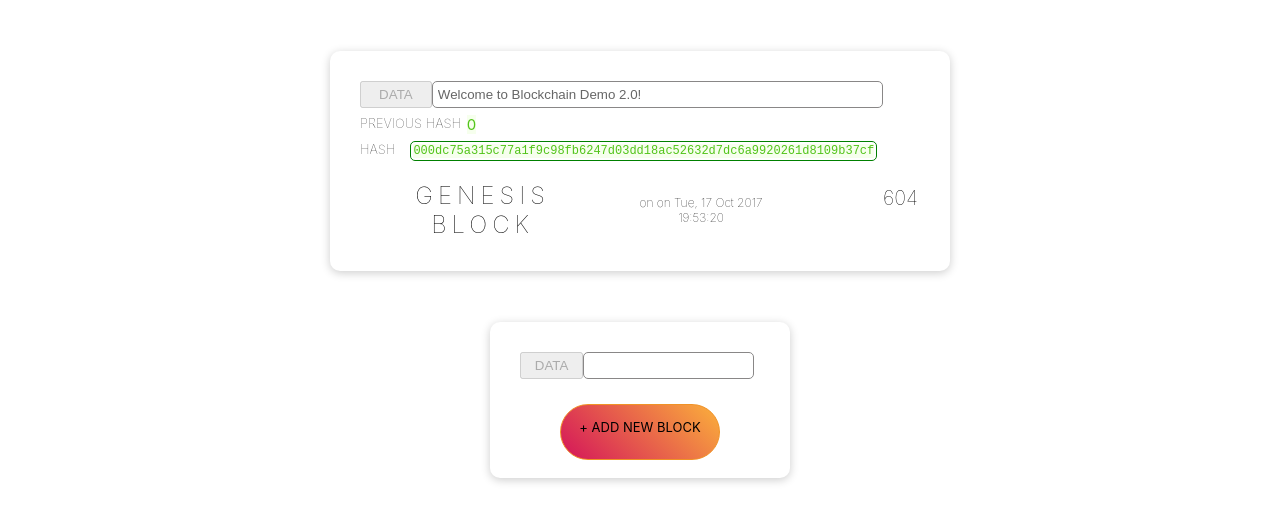
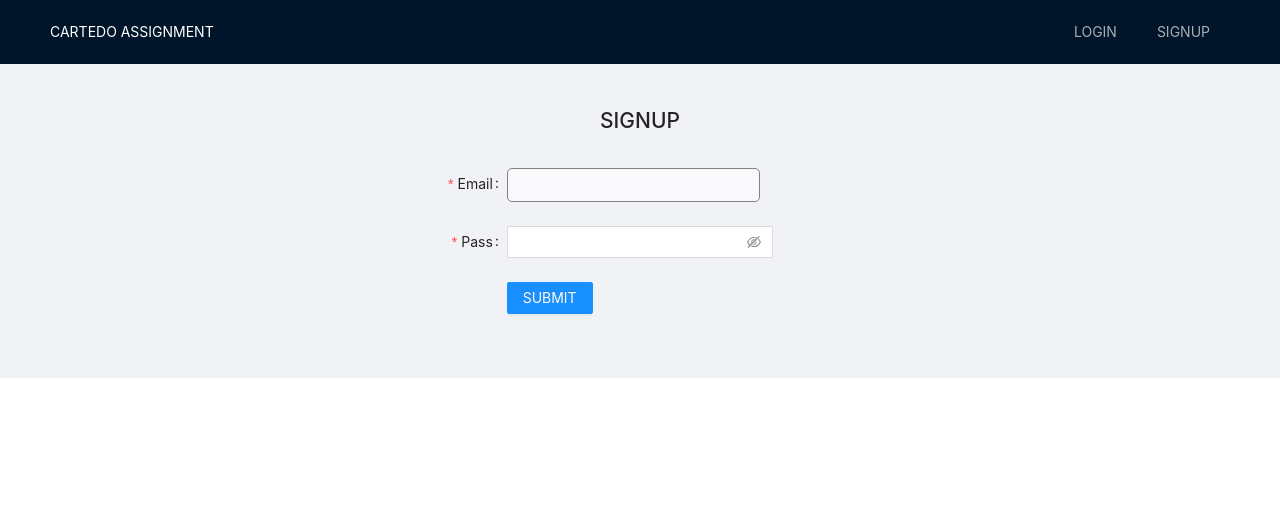
Before and after one commit to ayushshrivastava28/cartedo, a React (Create React App) app: page /signup in a window 1280 px wide. Shown: the top 522 px of the page. Built offline with nearby package versions, Linux system fonts and the light colour scheme; no server answers.

Commit message:
authentication completed

```diff
--- a/src/App.js
+++ b/src/App.js
@@ -1,14 +1,118 @@
-import './App.css';
-// import BlockChainCard from './components/BlockChainCard'
+// import './App.css';
+// // import BlockChainCard from './components/BlockChainCard'
+// import Card from './components/Card'
+
+// function App() {
+//   return (
+//     <div className="App">
+
+//       <Card />
+//     </div>
+//   );
+// }
+
+// export default App;
+
+import React, { Fragment, useEffect, useState } from 'react';
+import { BrowserRouter as Router, Switch, Route, Link } from 'react-router-dom';
+import { Layout, Menu, notification } from 'antd';
+import 'antd/dist/antd.css';
+// components
+
+import Login from './components/login';
+import SignUp from './components/SignUp';
 import Card from './components/Card'
 
-function App() {
-  return (
-    <div className="App">
+// firebase
+import firebase from '../src/config/firebase';
 
-      <Card />
-    </div>
-  );
-}
+const { Header, Content } = Layout;
 
-export default App;
+const App = (() => {
+  const [user, setUser] = useState(null);
+
+  // firebase auth listener
+  useEffect(() => {
+    firebase.auth().onAuthStateChanged((usr) => {
+      if (usr) {
+        setUser({ email: usr.email })
+      } else {
+        setUser(null)
+      }
+    })
+  }, []);
+
+
+  const _rendserRoutes = () => {
+    return <Switch>
+      <Route exact path="/login" component={Login} />
+      <Route exact path="/Card" component={Card} />
+      <Route exact path="/signup" component={SignUp} />
+    </Switch>
+  }
+
+  return <Router>
+    <Layout>
+      <Header
+        style={{
+          display: 'flex'
+        }}>
+        <div
+          style={{
+            color: 'white'
+          }}>
+          CARTEDO ASSIGNMENT
+            </div>
+        <Menu
+          mode='horizontal'
+          theme='dark'
+          style={{
+            display: 'flex',
+            flex: 1,
+            marginLeft: 120
+          }}>
+          <Menu.Item
+            style={{
+              marginLeft: 'auto',
+            }}>
+          </Menu.Item>
+          {
+            user === null ?
+              <Fragment>
+                <Menu.Item>
+                  <Link to='/login'>
+                    LOGIN
+                                    </Link>
+                </Menu.Item>
+                <Menu.Item>
+                  <Link to='/signup'>
+                    SIGNUP
+                                    </Link>
+                </Menu.Item>
+              </Fragment> :
+              <Menu.Item
+                onClick={
+                  () => {
+                    firebase.auth().signOut();
+                    localStorage.clear();
+                    notification.open({
+                      type: 'success',
+                      message: 'Logged out successfully'
+                    })
+                  }
+                }>
+                <Link>
+                  LOGOUT
+                                </Link>
+              </Menu.Item>
+          }
+
+        </Menu>
+      </Header>
+      <Content>
+        {_rendserRoutes()}
+      </Content>
+    </Layout>
+  </Router>
+})
+export default App
--- a/src/components/Card.css
+++ b/src/components/Card.css
@@ -1,6 +1,6 @@
 .blockchain-card {
-    width: 35rem;
-    height: 10rem;
+    width: 37rem;
+    height: 12rem;
     margin-left: auto;
     margin-right: auto;
     margin-top: 4%;
@@ -15,14 +15,14 @@
 
 .blockChain-addCard {
     width: 15rem;
-    height: 6rem;
+    height: 8rem;
     margin-left: auto;
     margin-right: auto;
     margin-top: 4%;
     margin-bottom: 5%;
     border-radius: 10px;
     padding-top: 2%;
-    padding: 30px;
+    padding: 25px;
     box-shadow: 0 2px 10px 0 rgba(0, 0, 0, 0.2);
     background: #ffffff;
     overflow: hidden;
@@ -49,7 +49,7 @@
 .ant-input {
     float: left;
     background: #ffffff;
-    width: 90%;
+    width: 95%;
     padding: 5px;
     border: solid 1px rgb(59, 56, 56);
     border-radius: 5px;
@@ -125,16 +125,31 @@
 }
 
 .add-button {
+    /* width: 10em;
+    height: 2em;
+    margin-left: auto;
+    margin-right: auto;
+    margin-top: 25px;
+    margin-bottom: 40px;
+    display: flex;
+    border: 1px solid rgb(240, 146, 38);
+    background: linear-gradient(45deg, #d4145a, #fbb03b);
+    justify-content: center;
+    padding: 18px;
+    border-radius: 30px;
+    font-size: small;
+    cursor: pointer; */
     width: 10em;
     height: 2em;
     margin-left: auto;
     margin-right: auto;
     margin-top: 25px;
+    margin-bottom: 70px;
     display: flex;
     border: 1px solid rgb(240, 146, 38);
     background: linear-gradient(45deg, #d4145a, #fbb03b);
     justify-content: center;
-    padding: 14px;
+    /* padding: 5px; */
     border-radius: 30px;
     font-size: small;
     cursor: pointer;
--- a/src/components/Card.js
+++ b/src/components/Card.js
@@ -84,8 +84,13 @@
 
 
 import React, { useState, useEffect } from "react";
+import Faker from 'faker'
 import './Card.css'
+import { FontAwesomeIcon } from '@fortawesome/react-fontawesome'
+
+import firebase from '../config/firebase'
 const Card = (props) => {
+    const [peers, setPeers] = useState([]);
     const [blockChainCardDetails, setBlockChainCardDetails] = useState([
         {
             index: Math.random(),
@@ -129,6 +134,29 @@ const Card = (props) => {
     //     event.preventDefault()
     //     setBlockChainCardDetails({ ...blockChainCardDetails, name: event.target.value })
     // };
+    useEffect(() => {
+        firebase.auth().onAuthStateChanged((client) => {
+            if (client) {
+                console.log(client)
+                firebase.firestore().collection('Users').where("by", "==", client.email).get().then((snapshot) => {
+                    snapshot.forEach((snap) => {
+                        setPeers(st => [...st, snap.data().name])
+                    })
+                }).catch((e) => { console.log(e) })
+            }
+        })
+    }, [])
+
+    useEffect(() => {
+        console.log(peers)
+    }, [peers])
+
+    const addPeers = async () => {
+        const email = firebase.auth().currentUser.email
+        const name = Faker.name.firstName()
+        firebase.firestore().collection('Users').add({ name, by: email })
+        setPeers(st => [...st, name])
+    }
 
     console.log("checking: ", blockChainCardDetails)
     return blockChainCardDetails.map((val, idx) => {
@@ -173,7 +201,7 @@ const Card = (props) => {
                         <div className="ant-tag-green-style" style={{ border: "1px solid green", borderRadius: '5px', padding: '2px' }}><span className="ant-tag-text">{val.hash}</span></div>
                     </div>
                     <div className='footer'>
-                        <h2 style={{ letterSpacing: '5px', fontWeight: 'lighter' }}>{Genesis}</h2>
+                        <h2 style={{ letterSpacing: '5px', fontWeight: 'lighter', marginTop: '25px' }}>{Genesis}</h2>
                         <div style={{ fontSize: '12px', marginTop: '6%', justifyContent: 'center', display: "flex", fontWeight: 'lighter', marginLeft: '2%' }}>on {Date}</div>
                         <span style={{ fontSize: '20px', marginTop: '4%', fontWeight: 'lighter', padding: '2px', marginLeft: '17%' }}>{Math.floor(val.random)}</span>
                     </div>
@@ -197,6 +225,10 @@ const Card = (props) => {
                         + ADD NEW BLOCK
                     </div>
                 </div>
+                <div onClick={() => { addPeers() }}>
+                    Add peers
+                    <FontAwesomeIcon icon="coffee" />{peers}
+                </div>
             </div>
         );
     });
--- /dev/null
+++ b/src/components/SignUp/index.js
@@ -0,0 +1,78 @@
+import React, { useRef, useState } from 'react';
+import { Button, Form, Input, notification, Select } from 'antd';
+// firebase
+import firebase from '../../config/firebase';
+// router
+import { useHistory } from 'react-router-dom';
+
+const layout = {
+    labelCol: {
+        span: 4,
+    },
+    wrapperCol: {
+        span: 16,
+    },
+};
+const tailLayout = {
+    wrapperCol: {
+        offset: 4,
+        span: 16,
+    },
+};
+
+export default (props) => {
+    const history = useHistory();
+
+    const signUp = (e) => {
+        firebase.auth().createUserWithEmailAndPassword(e.email, e.password).then((res) => {
+            history.push('Card')
+        }).catch((e) => {
+            notification.open({
+                message: "Error",
+                description: e.message,
+            });
+        })
+    }
+
+    return <div
+        style={{
+            display: 'flex',
+            flexDirection: 'column',
+            paddingTop: 40,
+            paddingBottom: 40,
+            alignItems: 'center'
+        }}>
+        <h1>SIGNUP</h1>
+        <Form
+            {...layout}
+            style={{
+                width: 400,
+                marginTop: 20
+            }}
+            onFinish={signUp}>
+            <Form.Item
+                label="Email"
+                name="email"
+                rules={[{
+                    required: true,
+                    message: "Please enter email"
+                }]}>
+                <Input />
+            </Form.Item>
+            <Form.Item
+                label="Pass"
+                name="password"
+                rules={[{
+                    required: true,
+                    message: "Please enter password"
+                }]}>
+                <Input.Password />
+            </Form.Item>
+            <Form.Item {...tailLayout}>
+                <Button type='primary' htmlType='submit'>
+                    SUBMIT
+                </Button>
+            </Form.Item>
+        </Form>
+    </div>
+}
--- /dev/null
+++ b/src/components/login/index.js
@@ -0,0 +1,78 @@
+import React, { useRef, useState } from 'react';
+import { Button, Form, Input, notification, Select } from 'antd';
+// firebase
+import firebase from '../../config/firebase';
+// router
+import { useHistory } from 'react-router-dom';
+
+const layout = {
+    labelCol: {
+        span: 4,
+    },
+    wrapperCol: {
+        span: 16,
+    },
+};
+const tailLayout = {
+    wrapperCol: {
+        offset: 4,
+        span: 16,
+    },
+};
+
+export default () => {
+    const history = useHistory();
+
+    const login = (e) => {
+        firebase.auth().signInWithEmailAndPassword(e.email, e.password).then((res) => {
+            history.push('Card')
+        }).catch((e) => {
+            notification.open({
+                message: "Error",
+                description: e.message,
+            });
+        })
+    }
+
+    return <div
+        style={{
+            display: 'flex',
+            flexDirection: 'column',
+            paddingTop: 40,
+            paddingBottom: 40,
+            alignItems: 'center'
+        }}>
+        <h1>LOGIN</h1>
+        <Form
+            {...layout}
+            style={{
+                width: 400,
+                marginTop: 20
+            }}
+            onFinish={login}>
+            <Form.Item
+                label="Email"
+                name="email"
+                rules={[{
+                    required: true,
+                    message: "Please enter email"
+                }]}>
+                <Input />
+            </Form.Item>
+            <Form.Item
+                label="Pass"
+                name="password"
+                rules={[{
+                    required: true,
+                    message: "Please enter password"
+                }]}>
+                <Input.Password />
+            </Form.Item>
+            <Form.Item {...tailLayout}>
+                <Button type='primary' htmlType='submit'>
+                    SUBMIT
+                </Button>
+            </Form.Item>
+        </Form>
+    </div>
+}
--- /dev/null
+++ b/src/config/firebase.js
@@ -0,0 +1,14 @@
+import firebase from 'firebase';
+const firebaseConfig = {
+    apiKey: "AIzaSyC0dPKcUIxuNSerU_8Tl-MQy6HoTxISLmY",
+    authDomain: "cartedo-3c35a.firebaseapp.com",
+    projectId: "cartedo-3c35a",
+    storageBucket: "cartedo-3c35a.appspot.com",
+    messagingSenderId: "599057726094",
+    appId: "1:599057726094:web:082a2c71816b2576efe7df",
+    measurementId: "G-PSCMHMS9CY"
+};
+// Initialize Firebase
+firebase.initializeApp(firebaseConfig);
+
+export default firebase;
```
Also changed, not shown: package.json (+7 -0 lines), 2 other files (tests, documents, lock files or other folders).
